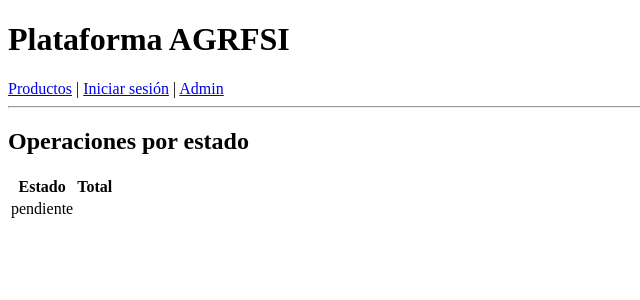
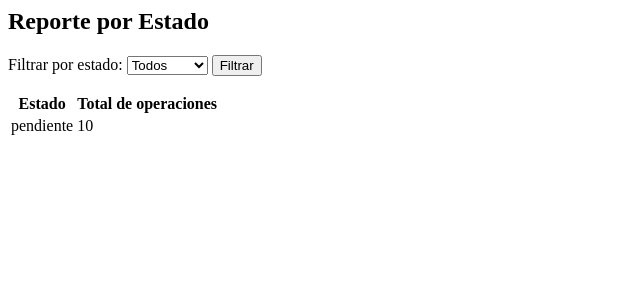
Before and after one commit to gcarrillov/Puerto-Cosecha, a Django app: template templates/reportes/por_estado.html in a window 1280 px wide. Shown: the top 300 px of the page, without its empty margins (0-640 px from the left). Run offline with Django 5.2, Linux system fonts and the light colour scheme; tables that the repository leaves empty hold one stand-in row (values such as "Sample post"); the template is opened without the code that fills it: values that come from a table or form of the project are taken from there, most other values are stand-ins (such as "Sample title", 1, 10 or a date in 2020).

Commit message:
plantilla modificada por_Esatdo

```diff
--- a/templates/reportes/por_estado.html
+++ b/templates/reportes/por_estado.html
@@ -1,24 +1,33 @@
-{% extends "base.html" %}
+<h2>Reporte por Estado</h2>
 
-{% block title %}Reporte por estado{% endblock %}
+<form method="get">
+    <label for="estado">Filtrar por estado:</label>
+    <select name="estado" id="estado">
+        <option value="">Todos</option>
+        {% for e in estados %}
+            <option value="{{ e }}" {% if e == estado_seleccionado %}selected{% endif %}>{{ e }}</option>
+        {% endfor %}
+    </select>
+    <button type="submit">Filtrar</button>
+</form>
 
-{% block content %}
-<h2>Operaciones por estado</h2>
-
-<table class="table table-striped">
+<table>
     <thead>
         <tr>
             <th>Estado</th>
-            <th>Total</th>
+            <th>Total de operaciones</th>
         </tr>
     </thead>
     <tbody>
-        {% for item in operaciones %}
-        <tr>
-            <td>{{ item.estado }}</td>
-            <td>{{ item.total }}</td>
-        </tr>
+        {% for o in resumen %}
+            <tr>
+                <td>{{ o.estado }}</td>
+                <td>{{ o.total }}</td>
+            </tr>
+        {% empty %}
+            <tr>
+                <td colspan="2">No hay operaciones.</td>
+            </tr>
         {% endfor %}
     </tbody>
 </table>
-{% endblock %}
```
